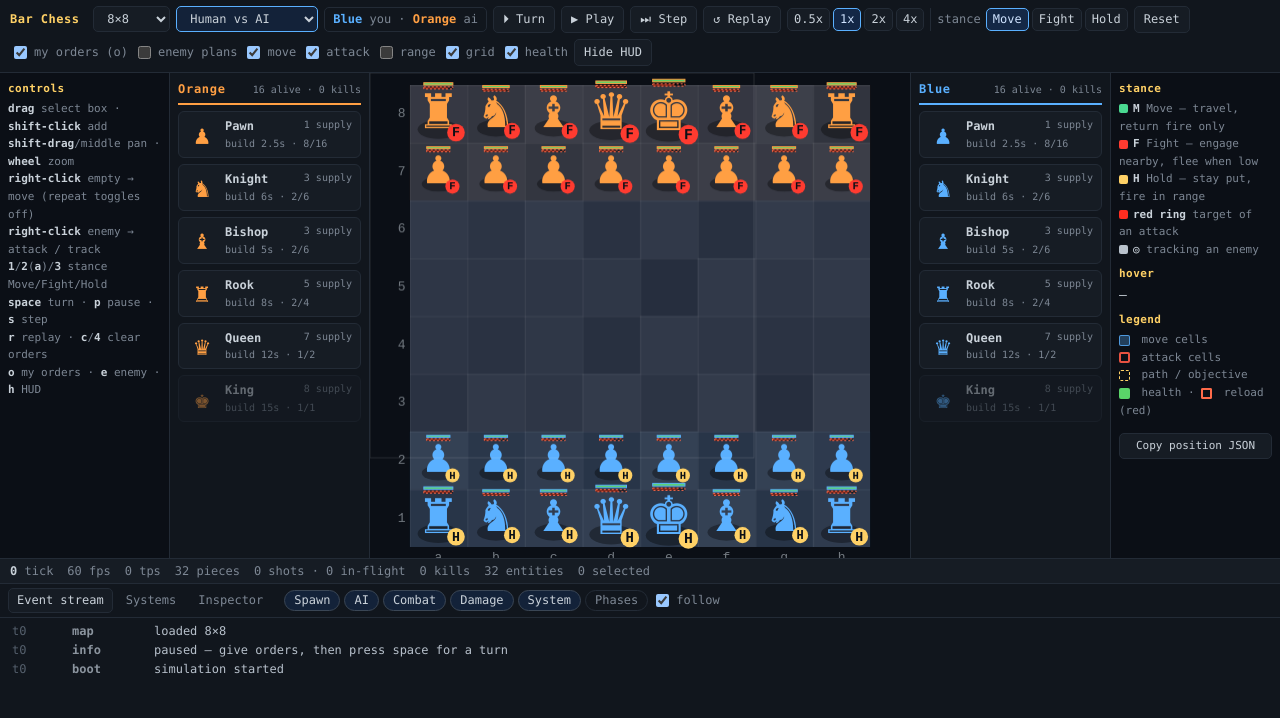
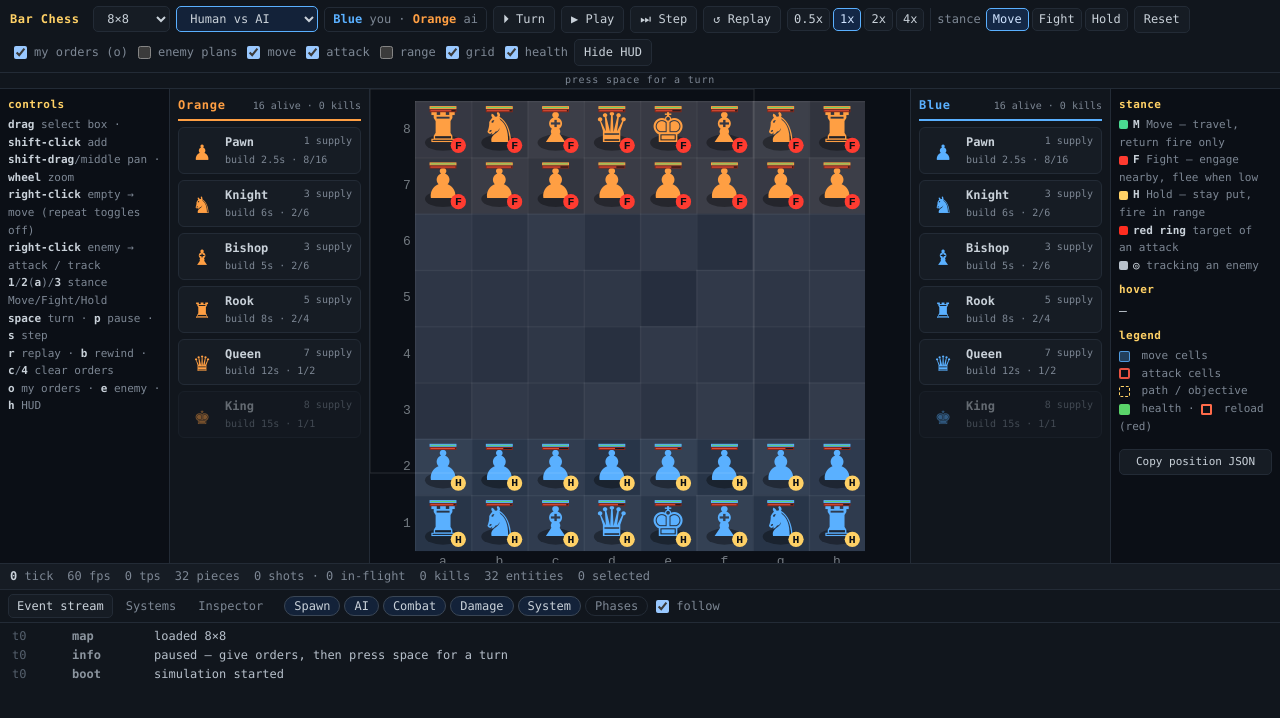
Before and after one commit to abulka/bar-chess, a Vue app: page / in a window 1280 px wide. Shown: the top 718 px of the page. Built offline with nearby package versions, Linux system fonts and the light colour scheme.

Commit message:
fix shortcuts and attack paths

```diff
--- a/src/App.vue
+++ b/src/App.vue
@@ -40,11 +40,16 @@ function onSetGameMode(mode: GameMode): void {
 }
 
 function onSetStance(mode: StanceMode): void {
-  stance.value = mode
-  if (game.selected.length > 0) {
-    game.setStance(mode)
-    refresh()
-  }
+  if (game.selected.length > 0) game.setStance(mode)
+  // Hold is a one-shot command (returns to Move); Move/Fight stay selected so
+  // the next right-click uses them.
+  stance.value = mode === 'hold' ? 'move' : mode
+  refresh()
+}
+
+function onOrdered(): void {
+  stance.value = 'move'
+  refresh()
 }
 
 function onToggleOverlay(key: keyof OverlayFlags): void {
@@ -65,8 +70,10 @@ function onReset(): void {
 }
 
 function onTurn(): void {
-  if (game.turnActive) game.togglePause()
-  else game.beginTurn()
+  // Ignore during an active turn/replay so space always starts the next turn
+  // rather than cancelling the current one.
+  if (game.turnActive || snapshot.value.replaying) return
+  game.beginTurn()
   refresh()
 }
 
@@ -101,6 +108,9 @@ function onKey(event: KeyboardEvent): void {
     refresh()
   } else if (event.key === 'r') {
     onReplay()
+  } else if (event.key === 'b') {
+    game.rewindTurn()
+    refresh()
   } else if (event.key === 'c' || event.key === '4') {
     game.clearOrders()
     refresh()
@@ -150,6 +160,28 @@ onBeforeUnmount(() => {
       @toggle-hud="onToggleHud"
     />
 
+    <div
+      class="turnbar"
+      :class="{ active: snapshot.turnActive, replay: snapshot.replaying }"
+      :title="snapshot.turnActive ? 'turn in progress (space)' : 'press space for a turn, r to replay'"
+    >
+      <div
+        class="turnbar-fill"
+        :style="{ width: (snapshot.turnActive ? snapshot.turnProgress : snapshot.replaying ? snapshot.replayProgress : 0) * 100 + '%' }"
+      ></div>
+      <span class="turnbar-label">
+        {{
+          snapshot.turnActive
+            ? 'TURN'
+            : snapshot.replaying
+              ? 'REPLAY'
+              : snapshot.canReplay
+                ? 'READY — space for next turn'
+                : 'press space for a turn'
+        }}
+      </span>
+    </div>
+
     <div class="stage" :class="{ 'no-rosters': !snapshot.hudVisible }">
       <aside class="rail left">
         <div class="rail-title">controls</div>
@@ -160,7 +192,7 @@ onBeforeUnmount(() => {
           <li><b>right-click</b> enemy → attack / track</li>
           <li><b>1</b>/<b>2</b>(<b>a</b>)/<b>3</b> stance Move/Fight/Hold</li>
           <li><b>space</b> turn · <b>p</b> pause · <b>s</b> step</li>
-          <li><b>r</b> replay · <b>c</b>/<b>4</b> clear orders</li>
+          <li><b>r</b> replay · <b>b</b> rewind · <b>c</b>/<b>4</b> clear orders</li>
           <li><b>o</b> my orders · <b>e</b> enemy · <b>h</b> HUD</li>
         </ul>
       </aside>
@@ -174,7 +206,7 @@ onBeforeUnmount(() => {
 
       <div class="center">
         <div class="board-area">
-          <BoardView ref="boardView" :game="game" @changed="refresh" />
+          <BoardView ref="boardView" :game="game" @changed="refresh" @ordered="onOrdered" />
         </div>
       </div>
 
--- a/src/components/BoardView.vue
+++ b/src/components/BoardView.vue
@@ -8,7 +8,7 @@ const props = defineProps<{
   game: Game
 }>()
 
-const emit = defineEmits<{ (e: 'changed'): void }>()
+const emit = defineEmits<{ (e: 'changed'): void; (e: 'ordered'): void }>()
 
 const canvasRef = ref<HTMLCanvasElement | null>(null)
 const wrapperRef = ref<HTMLDivElement | null>(null)
@@ -57,6 +57,7 @@ function additive(event: PointerEvent | MouseEvent): boolean {
 }
 
 function onPointerDown(event: PointerEvent): void {
+  button = event.button
   if (event.button === 2) return
   canvasRef.value?.setPointerCapture(event.pointerId)
   const p = pointerPos(event)
@@ -65,7 +66,6 @@ function onPointerDown(event: PointerEvent): void {
   lastX = p.x
   lastY = p.y
   moved = false
-  button = event.button
   shiftDown = event.shiftKey
   pointerDown = true
 
@@ -138,6 +138,7 @@ function onPointerUp(event: PointerEvent): void {
 function onContextMenu(event: MouseEvent): void {
   event.preventDefault()
   props.game.orderAt(cellAt(event))
+  emit('ordered')
   emit('changed')
 }
 
--- a/src/game/game.ts
+++ b/src/game/game.ts
@@ -24,10 +24,11 @@ import type { BoardSize, Placement } from './boards'
 import { createBoardData, initialArmy } from './boards'
 import { FIXED_DT, MAX_STEPS_PER_FRAME, PATH_BUDGET_PER_TICK, TEAM_COLORS, TEAM_NAMES } from './constants'
 import { coordName } from './coords'
+import { attackApproachCells, containsCell, fireCells } from './geometry'
 import { createPiece } from './factory'
 import { buildOccupancy, occupiedExcept } from './occupancy'
 import type { StanceMode, TeamId, Vec2 } from './types'
-import { PIECE_LIST, PIECES } from './pieces'
+import { PIECE_LIST, PIECES, WEAPONS } from './pieces'
 import { findPath } from './pathfind'
 import { Rng } from './rng'
 
@@ -123,6 +124,8 @@ export interface GameSnapshot {
   turnActive: boolean
   canReplay: boolean
   replaying: boolean
+  turnProgress: number
+  replayProgress: number
   terrainVersion: number
 }
 
@@ -189,9 +192,14 @@ export class Game {
 
   turnActive = false
   canReplay = false
+  turnProgress = 0
+  replayProgress = 0
 
   private turnSnapshot: TurnState | null = null
   private turnTicks = 0
+  private turnMovesSeen = 0
+  private turnNoProgressTicks = 0
+  private lastTurnTicks = 0
   private lastTurn: { snapshot: TurnState; ticks: number } | null = null
   private replaying = false
   private replayTicks = 0
@@ -318,8 +326,24 @@ export class Game {
     this.turnSnapshot = this.captureTurn()
     this.canReplay = false
     this.turnActive = true
+    this.turnProgress = 0
+    this.turnMovesSeen = this.teams.red.movesMade + this.teams.blue.movesMade
+    this.turnNoProgressTicks = 0
     this.paused = false
     this.bus.emit('info', 'turn started')
+  }
+
+  /** Undo the most recent completed turn (restore its start snapshot). */
+  rewindTurn(): void {
+    if (this.turnActive || this.replaying || !this.lastTurn) return
+    this.restoreTurn(this.lastTurn.snapshot)
+    this.selected = []
+    this.lastTurn = null
+    this.canReplay = false
+    this.turnProgress = 0
+    this.replayProgress = 0
+    this.paused = true
+    this.bus.emit('info', 'rewound last turn')
   }
 
   replayTurn(): void {
@@ -328,6 +352,7 @@ export class Game {
     this.selected = []
     this.replaying = true
     this.replayTicks = 0
+    this.replayProgress = 0
     this.paused = false
     this.bus.emit('info', `replaying last turn (${this.lastTurn.ticks} ticks)`)
   }
@@ -349,7 +374,23 @@ export class Game {
     }
     // Even when everyone is settled, hold the turn open for a minimum beat so
     // weapon cooldowns and in-range fire actually progress.
-    if (pending === 0 && this.turnTicks >= Game.MIN_TURN_TICKS) {
+    // Time-based bar, same mechanism as replay: ticks / expected duration
+    // (last turn's length), clamped just under full until the turn really ends.
+    const estimate = this.lastTurnTicks > 0 ? this.lastTurnTicks : Game.MIN_TURN_TICKS
+    this.turnProgress = Math.min(0.98, this.turnTicks / estimate)
+
+    // Watch for a stall: blocked pieces can keep reporting a non-empty route
+    // forever, so end the turn once no move has started for a while.
+    const moves = this.teams.red.movesMade + this.teams.blue.movesMade
+    if (moves !== this.turnMovesSeen) {
+      this.turnMovesSeen = moves
+      this.turnNoProgressTicks = 0
+    } else {
+      this.turnNoProgressTicks++
+    }
+
+    const stalled = this.turnNoProgressTicks >= 45
+    if ((pending === 0 || stalled) && this.turnTicks >= Game.MIN_TURN_TICKS) {
       this.finishTurn()
       return
     }
@@ -378,6 +419,8 @@ export class Game {
 
   private finishTurn(): void {
     this.turnActive = false
+    this.turnProgress = 1
+    this.lastTurnTicks = this.turnTicks
     this.paused = true
     if (this.turnSnapshot) {
       this.lastTurn = { snapshot: this.turnSnapshot, ticks: this.turnTicks }
@@ -427,7 +470,8 @@ export class Game {
     }
 
     if (!this.paused) {
-      const scale = this.replaying ? 0.5 : this.speed
+      // Turns and replays both play at half speed (one move at a time).
+      const scale = this.turnActive || this.replaying ? 0.5 : this.speed
       this.accumulator += delta * scale
       let steps = 0
       while (this.accumulator >= FIXED_DT && steps < MAX_STEPS_PER_FRAME) {
@@ -456,8 +500,11 @@ export class Game {
 
     if (this.replaying) {
       this.replayTicks++
-      if (this.replayTicks >= (this.lastTurn?.ticks ?? 0)) {
+      const total = this.lastTurn?.ticks ?? 0
+      this.replayProgress = total > 0 ? Math.min(1, this.replayTicks / total) : 1
+      if (this.replayTicks >= total) {
         this.replaying = false
+        this.replayProgress = 1
         this.paused = true
         this.bus.emit('info', 'replay finished')
       }
@@ -619,6 +666,12 @@ export class Game {
         motion.goal = null
         motion.path = []
         motion.arrived = true
+        // After the kill the piece reverts to Hold: stop and fire in range,
+        // rather than wandering in Fight.
+        const stance = this.world.get(e, Stance)
+        if (stance) stance.mode = 'hold'
+        // Plan the route to a firing position now so it is visible while paused.
+        this.planAttack(e, motion, occupant)
       } else {
         order.kind = 'goto'
         order.dest = cell
@@ -743,6 +796,39 @@ export class Game {
     }
   }
 
+  /** Route an attack order to the nearest firing position (skipped if in range). */
+  private planAttack(e: Entity, motion: MotionData, target: Entity): void {
+    const cell = this.world.get(e, Cell)
+    const kind = this.world.get(e, PieceType)?.kind
+    const team = this.world.get(e, Team)
+    const tcell = this.world.get(target, Cell)
+    if (!cell || !kind || !team || !tcell) return
+    const def = PIECES[kind]
+    if (!def) return
+    const geometry = WEAPONS[def.weapon].geometry
+    const occ = buildOccupancy(this.world, this.board)
+    const blocked = occupiedExcept(this.board, occ, e)
+    if (containsCell(fireCells(this.board, cell, geometry, team, blocked), tcell.x, tcell.y)) {
+      motion.goal = null
+      motion.path = []
+      return
+    }
+    const candidates = attackApproachCells(this.board, tcell, geometry, team, blocked)
+    let best: Vec2 | null = null
+    let bestDist = Infinity
+    for (const c of candidates) {
+      const d = (c.x - cell.x) ** 2 + (c.y - cell.y) ** 2
+      if (d < bestDist) {
+        bestDist = d
+        best = c
+      }
+    }
+    if (best) {
+      motion.goal = best
+      this.planNow(e, motion, best)
+    }
+  }
+
   private planNow(e: Entity, motion: MotionData, dest: Vec2): void {
     const cell = this.world.get(e, Cell)
     const kind = this.world.get(e, PieceType)?.kind
@@ -839,6 +925,8 @@ export class Game {
       turnActive: this.turnActive,
       canReplay: this.canReplay,
       replaying: this.replaying,
+      turnProgress: this.turnProgress,
+      replayProgress: this.replayProgress,
       terrainVersion: this.terrainVersion,
     }
   }
--- a/src/game/pieces.ts
+++ b/src/game/pieces.ts
@@ -121,7 +121,7 @@ export const PIECES: Record<string, PieceDef> = {
     buildTime: 2.5,
     supply: 1,
     cap: 16,
-    size: 0.72,
+    size: 0.8,
     radius: 0.3,
   },
   knight: {
@@ -135,7 +135,7 @@ export const PIECES: Record<string, PieceDef> = {
     buildTime: 6,
     supply: 3,
     cap: 6,
-    size: 0.82,
+    size: 0.8,
     radius: 0.34,
   },
   bishop: {
@@ -149,7 +149,7 @@ export const PIECES: Record<string, PieceDef> = {
     buildTime: 5,
     supply: 3,
     cap: 6,
-    size: 0.82,
+    size: 0.8,
     radius: 0.34,
   },
   rook: {
@@ -163,7 +163,7 @@ export const PIECES: Record<string, PieceDef> = {
     buildTime: 8,
     supply: 5,
     cap: 4,
-    size: 0.9,
+    size: 0.8,
     radius: 0.38,
   },
   queen: {
@@ -177,7 +177,7 @@ export const PIECES: Record<string, PieceDef> = {
     buildTime: 12,
     supply: 7,
     cap: 2,
-    size: 0.95,
+    size: 0.8,
     radius: 0.4,
   },
   king: {
@@ -191,7 +191,7 @@ export const PIECES: Record<string, PieceDef> = {
     buildTime: 15,
     supply: 8,
     cap: 1,
-    size: 1,
+    size: 0.8,
     radius: 0.42,
   },
 }
--- a/src/style.css
+++ b/src/style.css
@@ -39,11 +39,43 @@ input {
 .app {
   height: 100vh;
   display: grid;
-  grid-template-rows: auto minmax(0, 2fr) minmax(0, 1fr);
+  grid-template-rows: auto auto minmax(0, 2fr) minmax(0, 1fr);
 }
 
 .app.hud-hidden {
-  grid-template-rows: auto minmax(0, 1fr);
+  grid-template-rows: auto auto minmax(0, 1fr);
+}
+
+.turnbar {
+  position: relative;
+  height: 16px;
+  display: flex;
+  align-items: center;
+  justify-content: center;
+  overflow: hidden;
+  background: var(--panel);
+  border-bottom: 1px solid var(--border);
+}
+
+.turnbar-fill {
+  position: absolute;
+  inset: 0 auto 0 0;
+  width: 0;
+  opacity: 0.5;
+  background: linear-gradient(90deg, #ffb347, #ffd166);
+  transition: width 0.1s linear;
+}
+
+.turnbar-label {
+  position: relative;
+  font-size: 10px;
+  letter-spacing: 0.08em;
+  color: var(--muted);
+}
+
+.turnbar.active .turnbar-label,
+.turnbar.replay .turnbar-label {
+  color: var(--accent);
 }
 
 /* ---------- toolbar ---------- */
```
Also changed, not shown: src/ecs/systems/movement.ts (+6 -4 lines), src/render/renderer.ts (+38 -40 lines), 2 other files (tests, documents, lock files or other folders).
